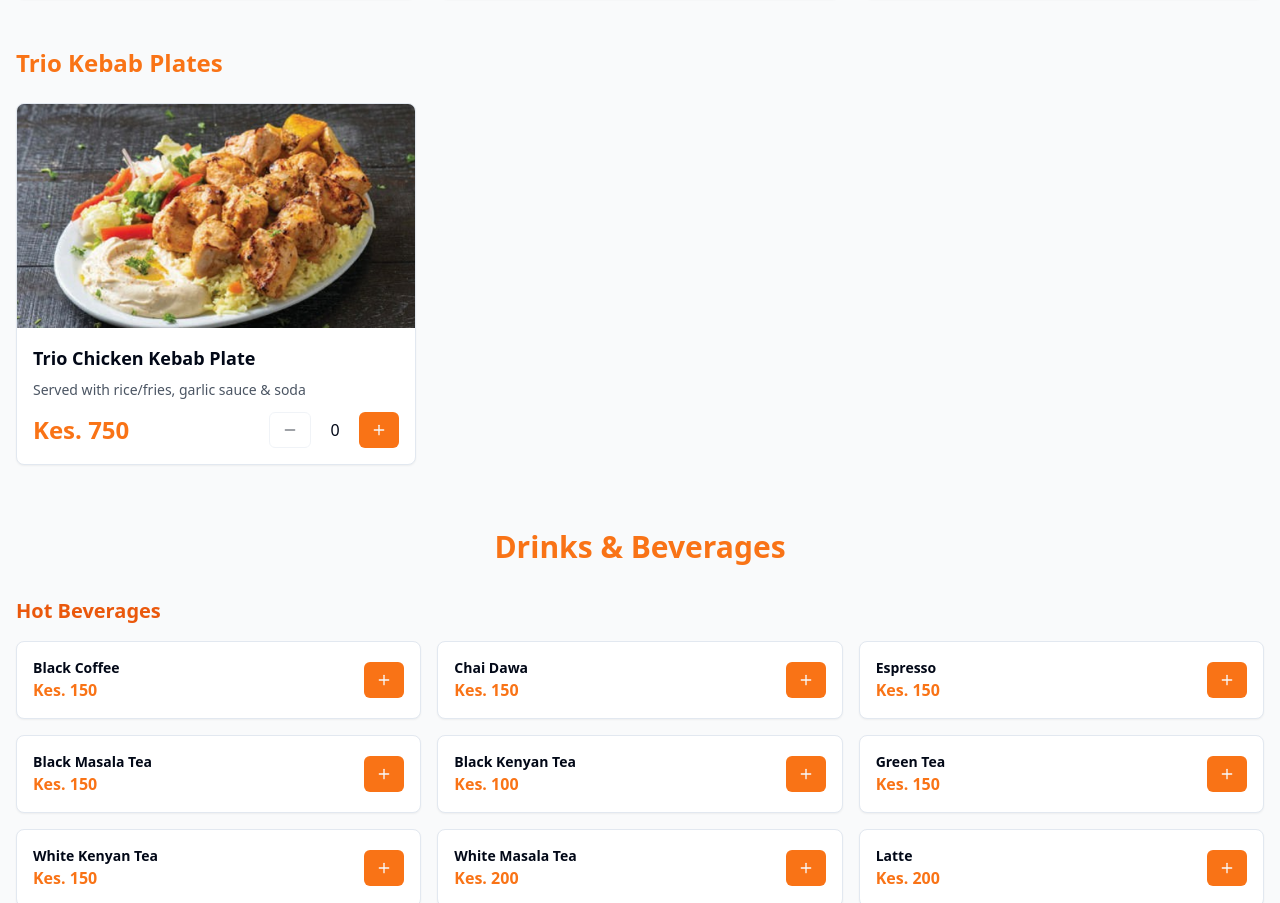
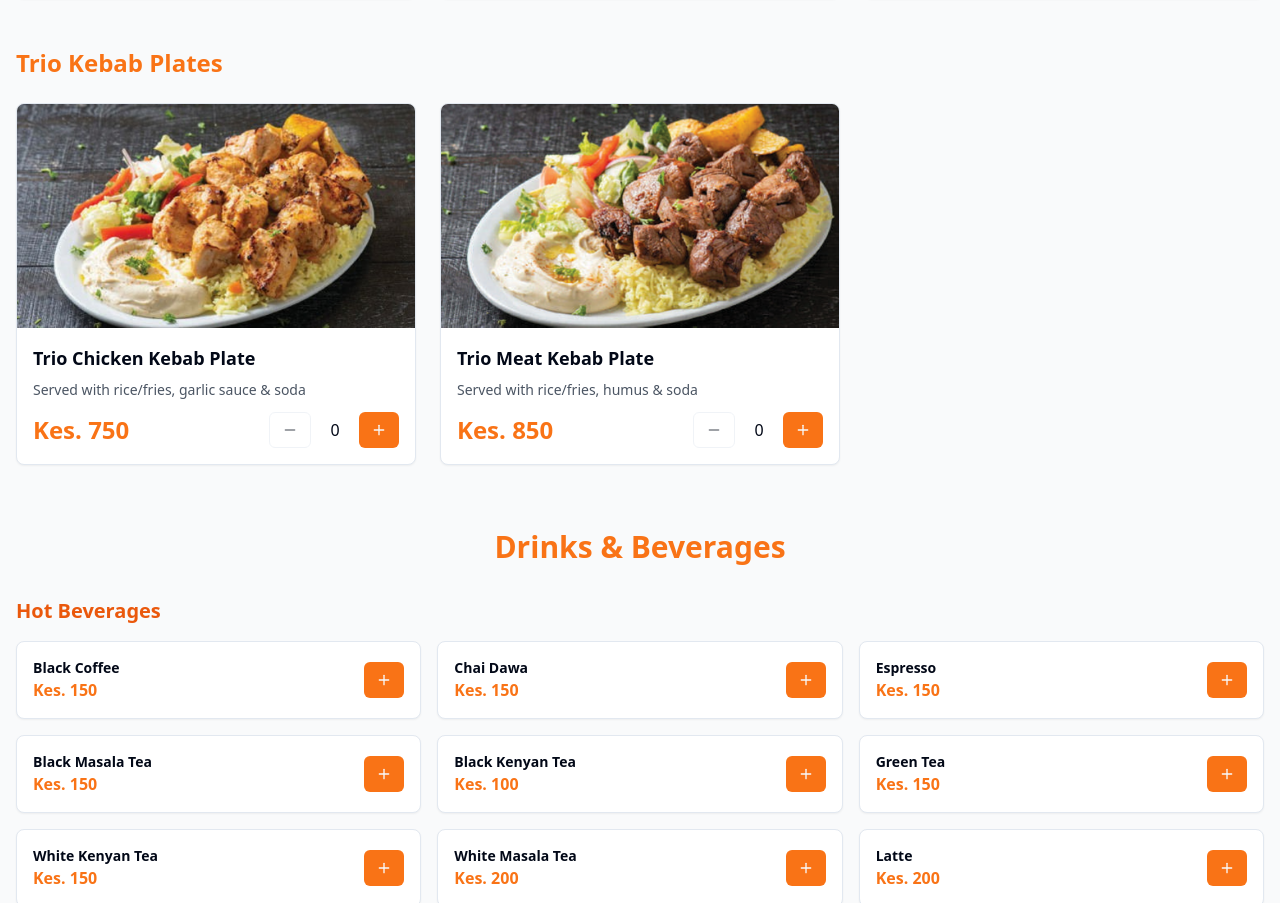
Before and after one commit to Noorcom-Network-NNL/kdk-food-express, a React (Vite) app: page / in a window 1280 px wide. Shown: the part 3666-4569 px from the top of the page. Built offline with nearby package versions, Linux system fonts and the light colour scheme.

Commit message:
Add Trio Meat Kebab Plate
Added "Trio Meat Kebab Plate" (Kes. 850) to the menu.

```diff
--- a/src/data/menuItems.ts
+++ b/src/data/menuItems.ts
@@ -150,7 +150,7 @@ export const menuItems: MenuItem[] = [
     image: "/lovable-uploads/dcda1a8b-c81e-4fce-84c0-85d71d7e51df.png",
     category: "Kebab"
   },
-  // New Trio item
+  // Trio items
   {
     id: "19",
     name: "Trio Chicken Kebab Plate",
@@ -158,5 +158,13 @@ export const menuItems: MenuItem[] = [
     price: 750,
     image: "/lovable-uploads/c87d82ad-ae85-4195-ae16-335a7c36a257.png",
     category: "Trio"
+  },
+  {
+    id: "20",
+    name: "Trio Meat Kebab Plate",
+    description: "Served with rice/fries, humus & soda",
+    price: 850,
+    image: "/lovable-uploads/25483f62-39f4-45b0-953a-82b5effe00d8.png",
+    category: "Trio"
   }
 ];
```
Also changed, not shown: public/lovable-uploads/25483f62-39f4-45b0-953a-82b5effe00d8.png (added).
